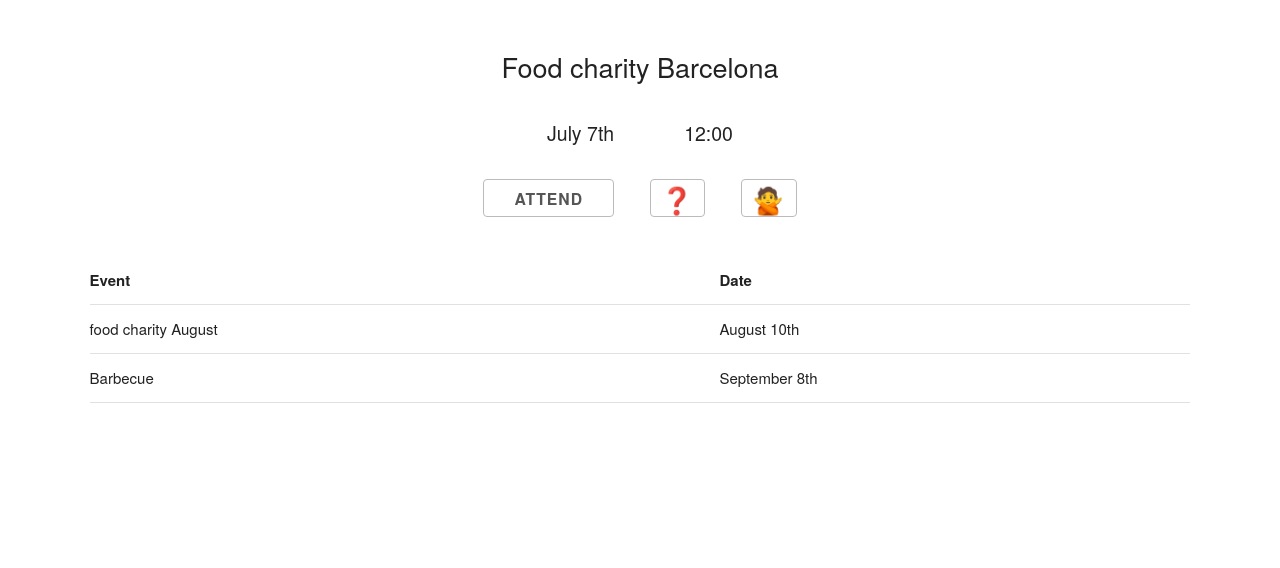
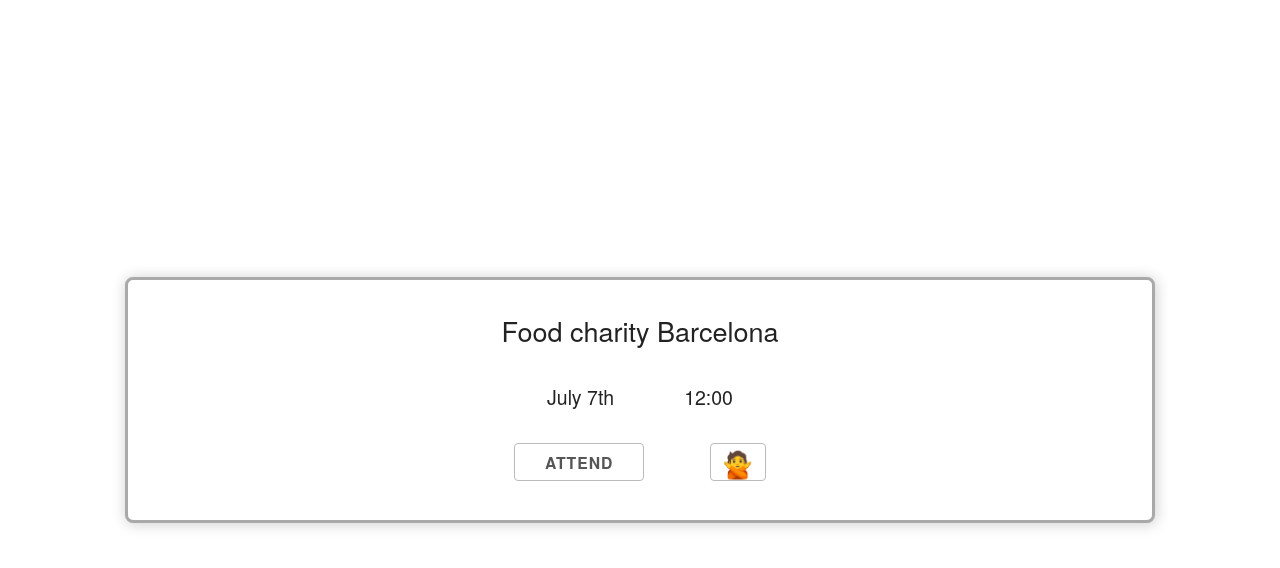
Before and after one commit to jalbertsr/fb-instant-game, a React app: page / in a window 1280 px wide. Built offline with nearby package versions, Linux system fonts and the light colour scheme.

Commit message:
conditional rendering list events

```diff
--- a/src/Components/Main/index.js
+++ b/src/Components/Main/index.js
@@ -9,6 +9,7 @@ export default class Main extends Component {
     nextEventDate: 'July 7th',
     nextEventTime: '12:00',
     nextEventName: 'Food charity Barcelona',
+    listHere: false,
     list: [
       {
         title: 'food charity August',
@@ -75,19 +76,13 @@ export default class Main extends Component {
             <button
               className='button-primary'
               style={{'fontSize': '1.75em', 'padding': '0 10px'}}
-              onClick={() => this.handleQuestionButton()}
-            >
-              ❓
-            </button>
-            <button
-              className='button-primary'
-              style={{'fontSize': '1.75em', 'padding': '0 10px'}}
               onClick={() => this.handleRejectButton()}
             >
               🙅
             </button>
           </div>
         </div>
+        {this.state.listHere && (
           <div className={styles.container_list}>
             <table className='u-full-width' style={{'width': '86vw'}}>
               <thead>
@@ -101,6 +96,7 @@ export default class Main extends Component {
               </tbody>
             </table>
           </div>
+        )}
       </div>
     )
   }
--- a/src/Components/Main/styles.css
+++ b/src/Components/Main/styles.css
@@ -2,10 +2,13 @@
   height: 100vh;
   display: flex;
   flex-direction: column;
-  justify-content: flex-start;
   align-items: center;
+  text-overflow: ellipsis;
+  justify-content: center;
+
+  /* list
   margin-top: 2vh;
-  text-overflow: ellipsis;
+  justify-content: flex-start; */
 }
 
 .container_card {
@@ -15,7 +18,14 @@
   align-items: center;
   height: 30vh;
   justify-content: space-evenly;
+  border: solid darkgray;
+
+  /* no-list */
+  background-color: white;
+  border-radius: 1vh;
+  box-shadow: 1px 1px 14px 1px lightgrey;
 }
+
 .card_time {
   display: flex;
   justify-content: space-around;
```
Lines whose indentation alone changed are shown as unchanged.
